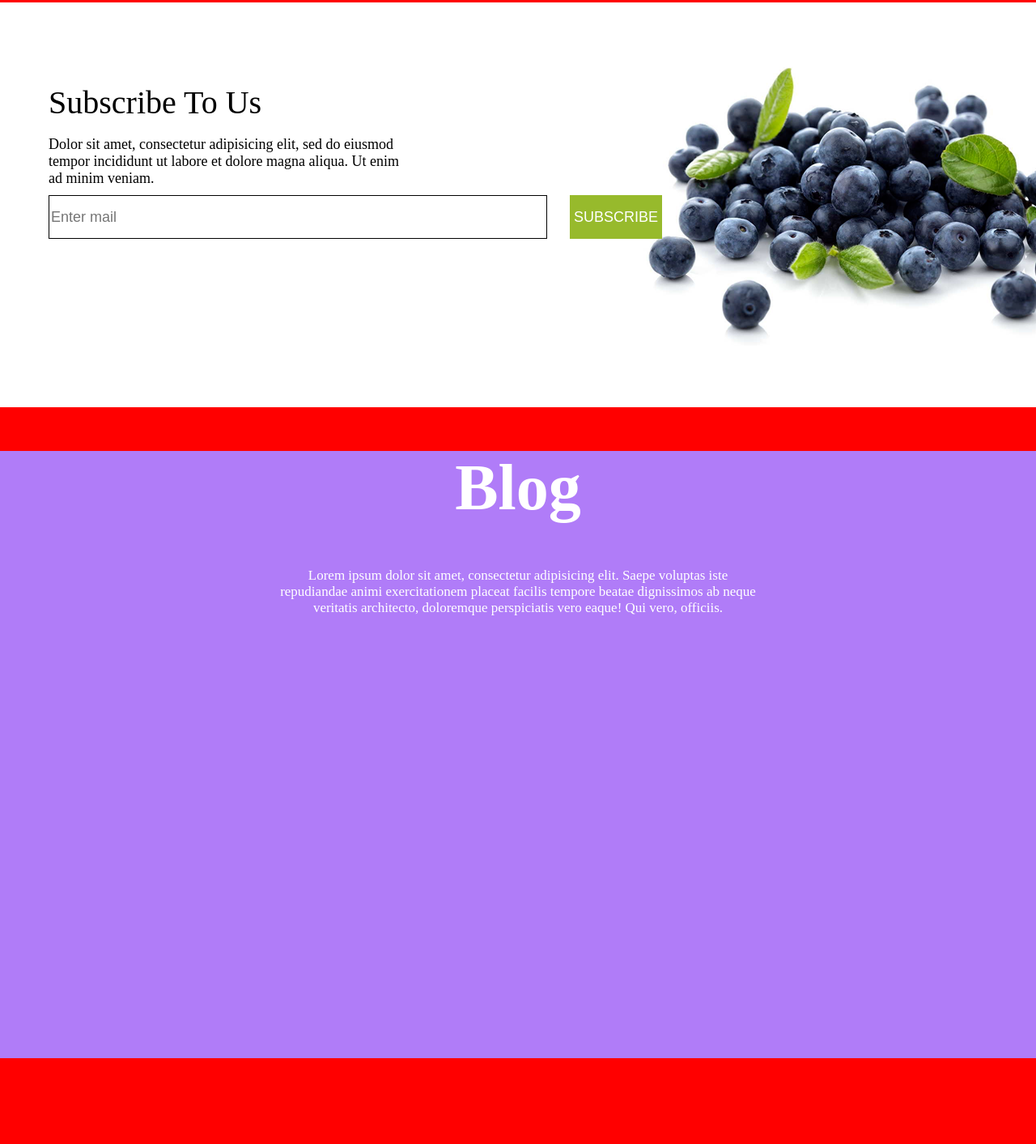
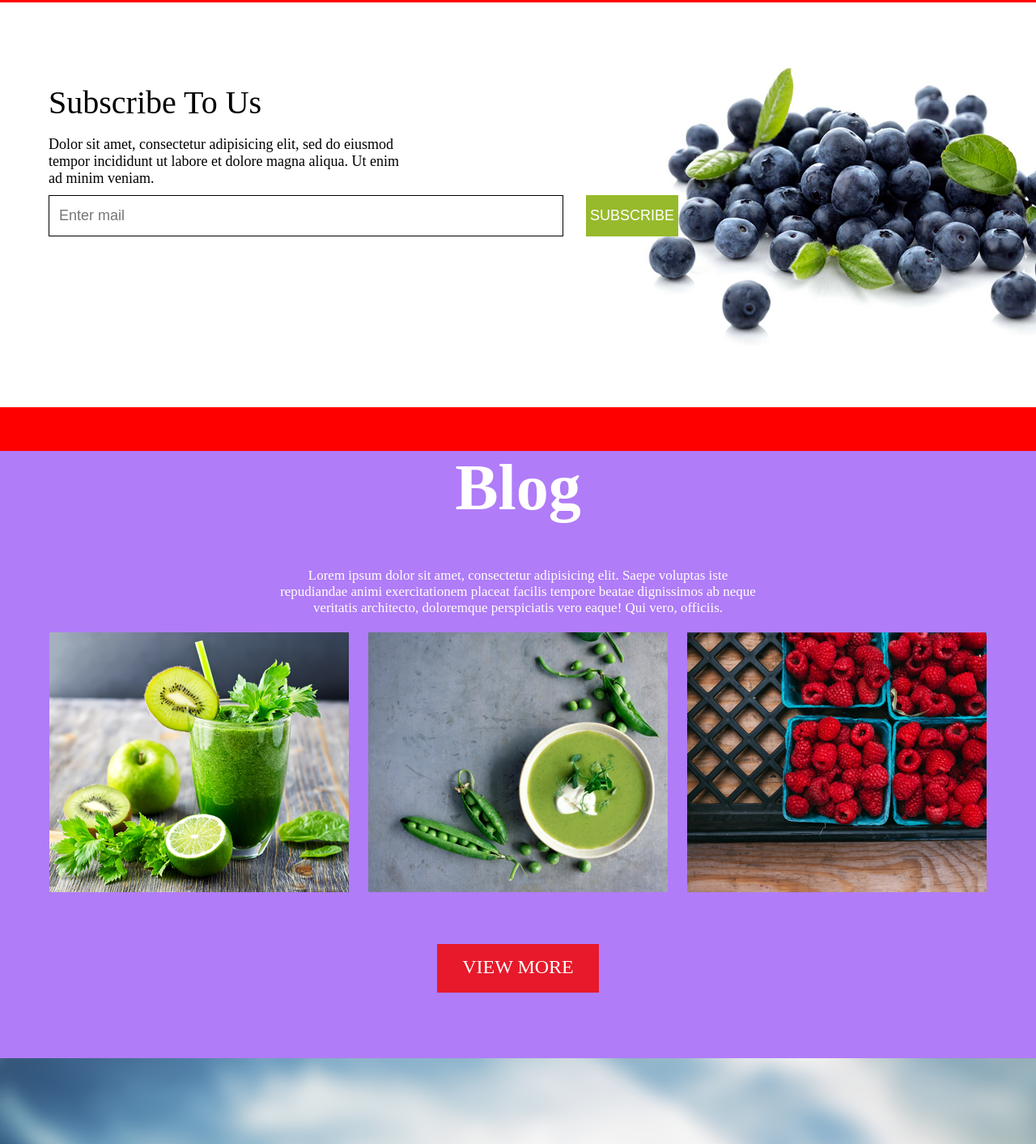
Before and after one commit to gargulec352/NaInfe, a plain HTML site: page index.html in a window 1280 px wide. Shown: the part 3987-5400 px from the top of the page at 81% size. Drawn offline with Linux system fonts and the light colour scheme.

Commit message:
blog and concept contact

```diff
--- a/index.html
+++ b/index.html
@@ -126,6 +126,12 @@
 				<h1 style="font-size: 80px;">Blog</h1>
 				<p>Lorem ipsum dolor sit amet, consectetur adipisicing elit. Saepe voluptas iste repudiandae animi exercitationem placeat facilis tempore beatae dignissimos ab neque veritatis architecto, doloremque perspiciatis vero eaque! Qui vero, officiis.</p>
 			</div>
+			<div class="blog-images">
+				<img src="img/smoothie.png">
+				<img src="img/bean.png" style="padding-left: 20px;">
+				<img src="img/raspberries2.png" style="padding-left: 20px;">
+			</div>
+			<a href="#" class="blog-button">VIEW MORE</a>
 		</div>
 		<div class="contact"></div>
 		<div class="footer"></div>
--- a/main.css
+++ b/main.css
@@ -270,15 +270,15 @@ p{
 .input-email{
 	margin-right: 24px;
 	width: 50%;
-	height: 50px;
 	outline: 0;
 	border: 1px solid black;
 	font-size: 18px;
+	padding: 14px 12px;
 }
 
 .sub-button{
 	background-color: #97ba2c;
-	height: 54px;
+	height: 51px;
 	font-size: 18px;
 	padding: 0 5px;
 	color: white;
@@ -303,8 +303,31 @@ p{
 	font-size: 17px;
 }
 
+.blog-images{
+	margin-top: 20px;
+
+}
+
+.blog-button{
+	width: 200px;
+	height: 60px;
+	background-color: #e7192b;
+	color: white;
+	text-align: center;
+	margin: 60px auto;
+	display: block;
+	font-size: 24px;
+	line-height: 57.5px;
+	text-decoration: none;
+}
+
+.blog-button:hover{
+	background-color: #f82b3c;
+}
+
 .contact{
-
+	background-image: url(img/contact-bg.jpg);
+	height: 866px;
 }
 
 .footer{
```
Also changed, not shown: img/bean.png (added), img/contact-bg.jpg (added), img/raspberries2.png (added), img/smoothie.png (added).
